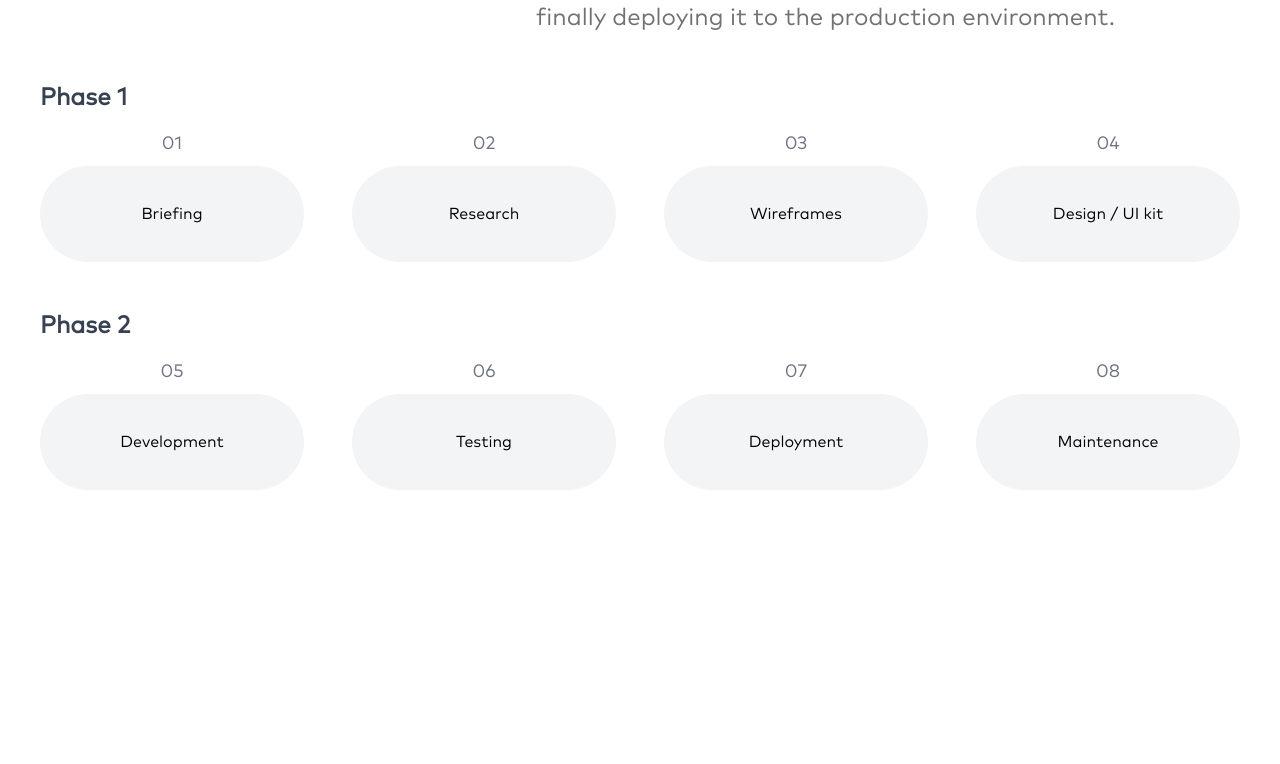
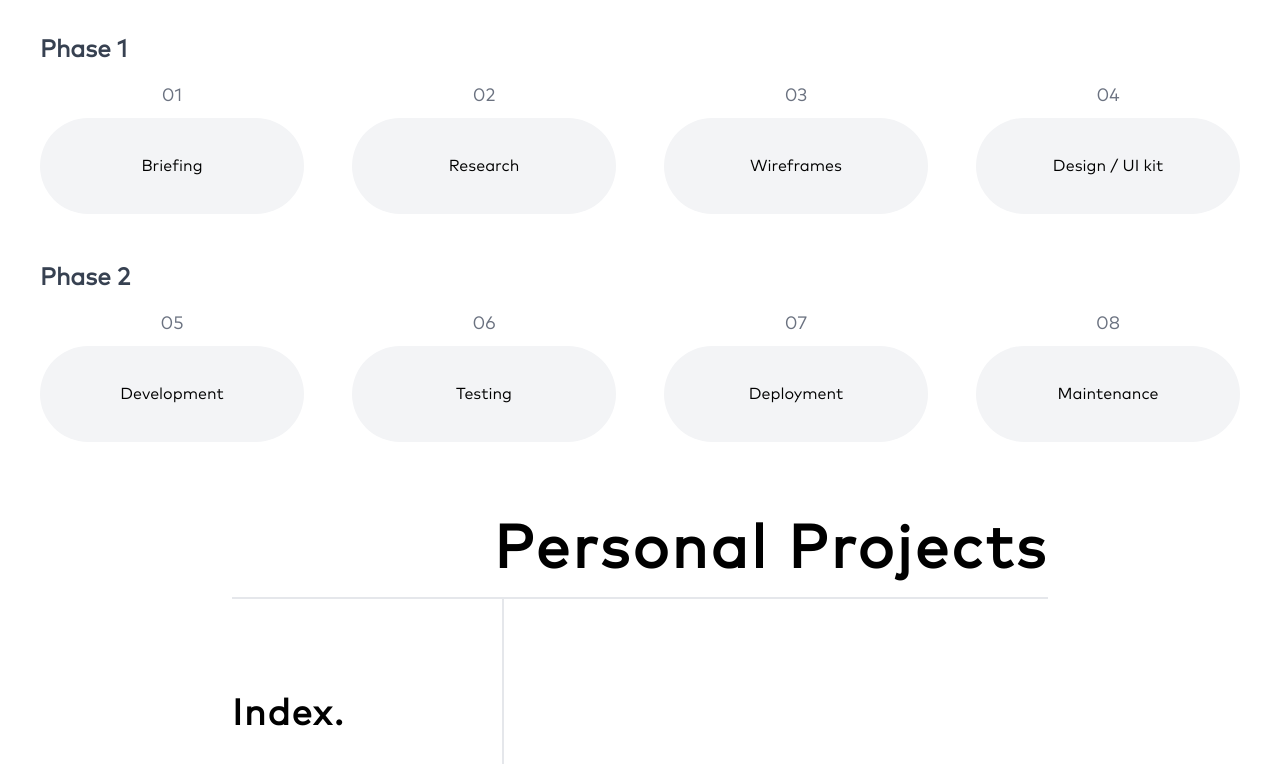
Before and after one commit to angelocarlos232/ThePortfolio, a Next.js app: page / in a window 1280 px wide. Shown: the part 1082-1846 px from the top of the page. Before the commit the page ends 1664 px from the top, so only its background shows below. Built offline with nearby package versions, Linux system fonts and the light colour scheme.

Commit message:
created experience section layout

```diff
--- a/app/page.tsx
+++ b/app/page.tsx
@@ -1,10 +1,10 @@
 import AboutSection from "@/components/about/AboutSection";
 import Hero from "@/components/navbar/NavigationBar";
 import Workflow from "@/components/workflow/Workflow";
-
+import ExperienceSection from "@/components/experience/layout";
 export default function Home() {
   return (
-    <main className="w-full flex flex-col items-center justify-center ">
+    <main className="w-full flex flex-col items-center justify-center">
       <div className="flex justify-center items-center bg-white-default w-full h-full px-4 md:px-6 lg:px-8 xl:px-10 2xl:px-0 space-y-12 pt-12 ">
         <div className="max-w-[1440px] min-h-[calc(120vh-12rem)] space-y-12">
           <Hero />
@@ -13,8 +13,15 @@ export default function Home() {
           </div>
         </div>
       </div>
-      <div className="max-w-[1440px] mt-12 h-screen flex items-center justify-center">
-        <Workflow />
+      <div className="flex flex-col items-center justify-center w-full">
+        <div className="max-w-[1440px] w-[70%]">
+          <section className="min-h-screen flex items-center justify-center">
+            <Workflow />
+          </section>
+          <section className=" flex items-center justify-center h-screen">
+            <ExperienceSection />
+          </section>
+        </div>
       </div>
     </main>
   );
--- /dev/null
+++ b/components/experience/layout.tsx
@@ -0,0 +1,98 @@
+import React from "react";
+import { Title } from "../ui/title";
+import { Description } from "../ui/description";
+import { Text } from "../ui/text";
+
+const ExperienceSection = () => {
+  const experiences = [
+    {
+      company: "Tech Company A",
+      role: "Frontend Developer",
+      period: "2022 - Present",
+      description:
+        "Developed and maintained responsive web applications using React and Next.js.",
+      technologies: ["React", "Next.js", "TypeScript", "Tailwind CSS"],
+    },
+    {
+      company: "Web Agency B",
+      role: "Junior Web Developer",
+      period: "2020 - 2022",
+      description:
+        "Collaborated on various client projects, focusing on HTML, CSS, and JavaScript implementations.",
+      technologies: ["HTML", "CSS", "JavaScript", "jQuery"],
+    },
+  ];
+
+  const technologies = [
+    "React",
+    "Next.js",
+    "TypeScript",
+    "Tailwind CSS",
+    "HTML",
+    "CSS",
+    "JavaScript",
+    "jQuery",
+  ];
+
+  const years = [
+    "2021",
+    "2022",
+    "2023",
+    "2024",
+  ];
+
+  return (
+    <div className="bg-white p-4 md:p-6 lg:p-8 xl:p-10 rounded-lg w-full">
+      <div className="flex justify-end border-b-2 border-gray-200 pb-4 w-full">
+        <Title size="large" variant="secondary">
+          Personal Projects
+        </Title>
+      </div>
+      <div className="grid grid-cols-3 ">
+        <div className="col-span-1 border-r-2 border-gray-200  pt-24">
+          <div className="w-4/5">
+            <Title variant="accent" className="mb-12">
+              Index.
+            </Title>
+            <div className="text-lg">
+              <Description>
+                My adventure with different technologies to discover new patterns.
+              </Description>
+            </div>
+            <div className="mt-6">
+              <Text variant="medium" className="mb-4">
+                BY TECHNOLOGY:
+              </Text>
+              {technologies.map((tech, index) => (
+                <div key={tech} className="flex items-center mb-2 gap-16">
+                  <span className="text-gray-500 ">
+                    /{index.toString().padStart(2, "0")}
+                  </span>
+                  <span className="text-black-default underline">{tech}</span>
+                </div>
+              ))}
+            </div>
+            <div className="mt-8">
+              <Text variant="medium" className="mb-4">
+                BY YEAR:
+              </Text>
+              {years.map((year, index) => (
+                <div key={year} className="flex items-center mb-2 gap-16">
+                  <span className="text-gray-500 ">
+                    /{index.toString().padStart(2, "0")}
+                  </span>
+                  <span className="text-black-default underline">{year}</span>
+                </div>
+              ))}
+            </div>
+          </div>
+        </div>
+        <div className="col-span-2">
+          {/* Content for the second column (2/3 width) */}
+        </div>
+      </div>
+    </div>
+  );
+};
+
+export default ExperienceSection;
--- /dev/null
+++ b/components/ui/text.tsx
@@ -0,0 +1,18 @@
+import React from 'react';
+
+interface TextProps {
+  variant?: 'small' | 'medium' | 'large';
+  children: React.ReactNode;
+  className?: string;
+}
+
+const textVariants = {
+  small: 'text-sm leading-4',
+  medium: 'text-base tracking-tight font-[600]',
+  large: 'text-xl leading-7',
+};
+
+export const Text: React.FC<TextProps> = ({ variant = 'medium', children, className = '' }) => {
+  const variantClasses = textVariants[variant];
+  return <span className={`text-gray-text ${variantClasses} ${className}`}>{children}</span>;
+};
--- a/components/ui/title.tsx
+++ b/components/ui/title.tsx
@@ -1,6 +1,41 @@
-export const Title = ({ children, className = '' }: { children: React.ReactNode, className?: string }) => {
+import React from 'react';
+
+type TitleVariant = 'primary' | 'secondary' | 'accent' | 'undefined';
+type TitleSize = 'small' | 'medium' | 'large';
+
+interface TitleProps {
+  children: React.ReactNode;
+  variant?: TitleVariant;
+  size?: TitleSize;
+  className?: string;
+}
+
+export const Title: React.FC<TitleProps> = ({
+  children,
+  variant = 'primary',
+  size = 'medium',
+  className = ''
+}) => {
+  const variantStyles = {
+    primary: 'text-black',
+    secondary: 'text-black',
+    accent: 'text-black',
+  };
+
+  const sizeStyles = {
+    small: 'text-2xl',
+    medium: 'text-4xl',
+    large: 'text-6xl',
+  };
+
   return (
-    <h1 className={`text-4xl font-bold tracking-wider ${className}`}>
+    <h1 className={`
+      font-black
+      tracking-wider
+      ${variantStyles[variant]}
+      ${sizeStyles[size]}
+      ${className}
+    `}>
       {children}
     </h1>
   );
--- a/tailwind.config.ts
+++ b/tailwind.config.ts
@@ -13,7 +13,8 @@ const config: Config = {
         foreground: "var(--foreground)",
         white: {
           default: '#f5f3f0',
-          secondary: '#c3bdb4'
+          secondary: '#c3bdb4',
+          tertiary: '#f0f0f0'
         },
         gray: {
           default: '#d4d2cf',
```
Also changed, not shown: package.json (+5 -5 lines), 1 other file (tests, documents, lock files or other folders).
